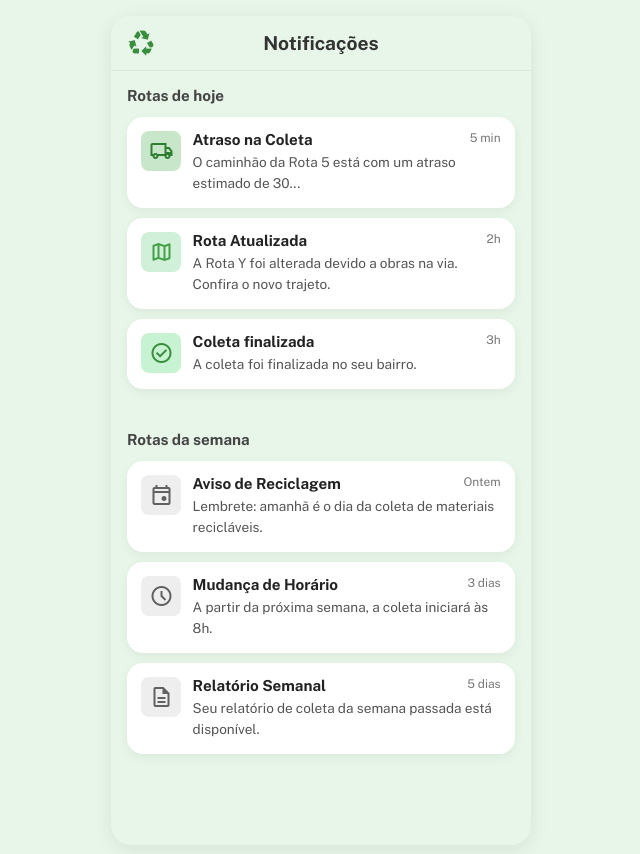
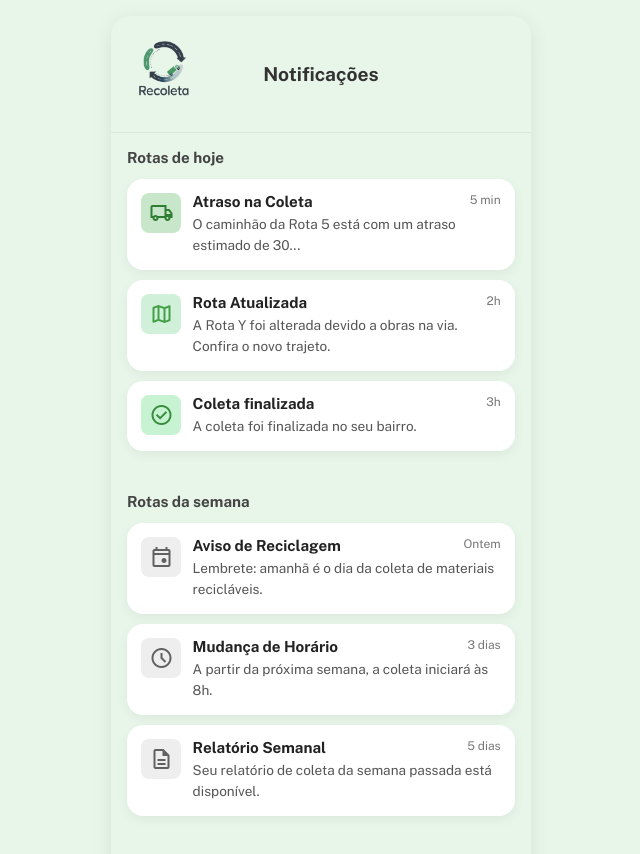
Before and after one commit to aliciaab/ProjetoSynFive, a website: page html/Not.html in a window 1280 px wide. Shown: the whole page, without its empty margins (319-959 px from the left). Drawn offline with nearby package versions, Linux system fonts and the light colour scheme.

Commit message:
logo arrumada, tela home e not

```diff
--- a/css/Not.css
+++ b/css/Not.css
@@ -7,7 +7,7 @@
 }
 
 body {
-  background: #e8f5e9; /* fundo verdinho do app */
+  background: #e8f5e9;
   display: flex;
   justify-content: center;
   padding: 1rem 0;
@@ -25,41 +25,35 @@ body {
   box-shadow: 0 4px 20px rgba(0, 0, 0, 0.08);
   display: flex;
   flex-direction: column;
-  padding-bottom: 65px; /* espaço para menu inferior se houver */
+  padding-bottom: 65px;
 }
 
 /* ===== HEADER ===== */
 .header {
   display: flex;
   align-items: center;
-  justify-content: center; /* centraliza o título */
+  justify-content: flex-start; /* logo à esquerda */
   background: #e8f5e9;
   padding: 1rem;
   position: relative;
   border-bottom: 1px solid #d8e9d8;
   border-radius: 12px 12px 0 0;
+  gap: 0.5rem;
 }
 
-.header h1 {
+.header h1.header-title {
+  position: absolute;
+  left: 50%;
+  transform: translateX(-50%);
   font-weight: 700;
   font-size: 1.2rem;
   color: #333;
-  text-align: center;
 }
 
-/* ===== ICONES NO HEADER (opcional) ===== */
-.header .logo {
-  position: absolute;
-  left: 1rem;
-  font-size: 1.8rem;
-  color: #388e3c;
-}
-
-.header .menu {
-  position: absolute;
-  right: 1rem;
-  font-size: 1.6rem;
-  color: #555;
+.icon-left img.logo-img.logo {
+  width: 5rem;
+  height: 5rem;
+  object-fit: contain;
   cursor: pointer;
 }
 
@@ -86,6 +80,7 @@ body {
   margin-bottom: 0.6rem;
   box-shadow: 0 4px 12px rgba(0,0,0,0.05);
   position: relative;
+  cursor: pointer;
 }
 
 .card .icon {
--- a/html/Not.html
+++ b/html/Not.html
@@ -11,10 +11,13 @@
 
 <body>
   <main class="main-container">
+
     <header class="header">
-      <span class="material-symbols-outlined logo">recycling</span>
-      <h1>Notificações</h1>
-
+      <div class="icon-left">
+        <!-- Logo clicável -->
+        <img src="./../logo.png" alt="Logo Recoleta" class="logo-img logo">
+      </div>
+      <h1 class="header-title">Notificações</h1>
     </header>
 
     <section class="section">
@@ -78,8 +81,8 @@
         <span class="time">5 dias</span>
       </div>
     </section>
+
   </main>
-
 
   <script src="./../js/Not.js"></script>
 </body>
--- a/js/Not.js
+++ b/js/Not.js
@@ -1,4 +1,4 @@
-// Redireciona para a home ao clicar no logo
+// Redireciona para a Home ao clicar na logo
 const logo = document.querySelector(".header .logo");
 
 if (logo) {
@@ -7,7 +7,7 @@ if (logo) {
   });
 }
 
-// Exemplo: alerta ao clicar em um card
+// Alerta ao clicar em qualquer card
 document.querySelectorAll(".card").forEach(card => {
   card.addEventListener("click", () => {
     alert(`📍 ${card.querySelector("h3").textContent}`);
```
